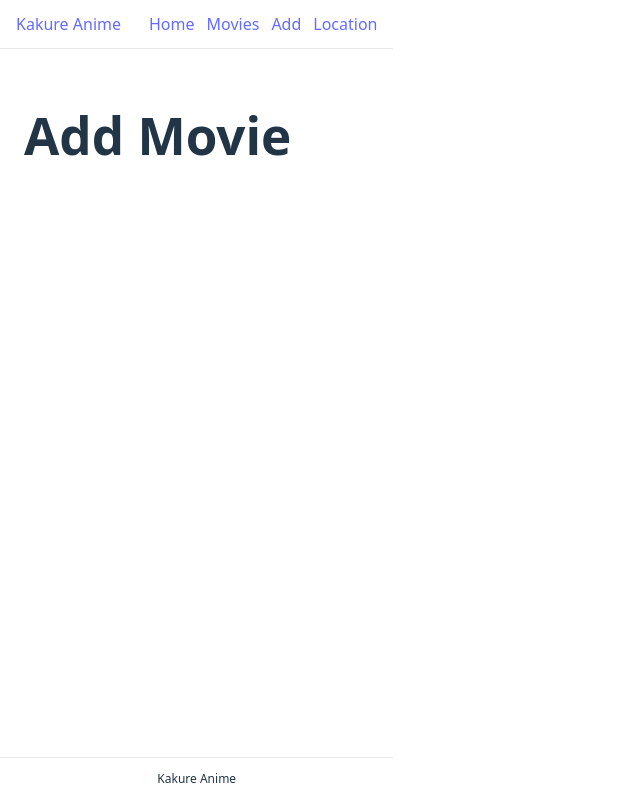
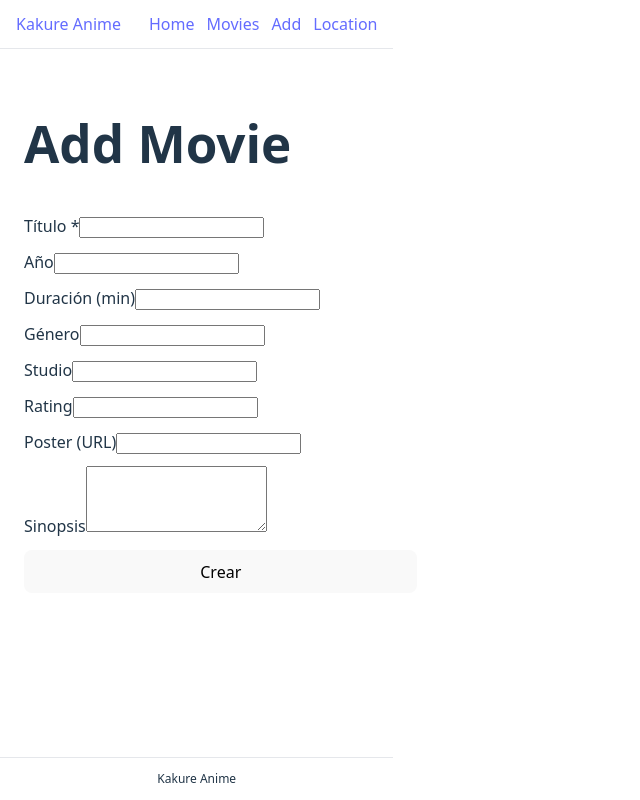
Before and after one commit to Maria19761976/kakureAnime, a React (Vite) app: page /add-movie in a window 1280 px wide. Shown: the whole page, without its empty margins (0-640 px from the left). Built offline with nearby package versions, Linux system fonts and the light colour scheme.

Commit message:
feat(add): add create movie form with POST + redirect

```diff
--- a/src/pages/AddMovie.jsx
+++ b/src/pages/AddMovie.jsx
@@ -1,3 +1,112 @@
+import { useState } from "react";
+import { useNavigate } from "react-router-dom";
+import { createMovie } from "../services/moviesApi";
+
+const initial = {
+  title: "",
+  year: "",
+  duration: "",
+  genre: "",
+  studio: "",
+  rating: "",
+  poster: "",
+  synopsis: "",
+};
+
 export default function AddMovie() {
-  return <h1>Add Movie</h1>;
+  const navigate = useNavigate();
+  const [form, setForm] = useState(initial);
+  const [saving, setSaving] = useState(false);
+  const [errorMsg, setErrorMsg] = useState("");
+
+  const onChange = (e) => {
+    const { name, value } = e.target;
+    setForm((prev) => ({ ...prev, [name]: value }));
+  };
+
+  const onSubmit = async (e) => {
+    e.preventDefault();
+    setErrorMsg("");
+
+    if (!form.title.trim()) {
+      setErrorMsg("El título es obligatorio.");
+      return;
+    }
+
+    const payload = {
+      id: crypto.randomUUID(),
+      title: form.title.trim(),
+      year: form.year ? Number(form.year) : undefined,
+      duration: form.duration ? Number(form.duration) : undefined,
+      genre: form.genre.trim() || "",
+      studio: form.studio.trim() || "",
+      rating: form.rating ? Number(form.rating) : undefined,
+      poster: form.poster.trim() || "",
+      synopsis: form.synopsis.trim() || "",
+    };
+
+    try {
+      setSaving(true);
+      await createMovie(payload);
+      navigate("/movies");
+    } catch (err) {
+      console.error(err);
+      setErrorMsg("No se pudo crear la película.");
+    } finally {
+      setSaving(false);
+    }
+  };
+
+  return (
+    <section>
+      <h1>Add Movie</h1>
+      {errorMsg ? <p>{errorMsg}</p> : null}
+
+      <form onSubmit={onSubmit} style={{ display: "grid", gap: 12, maxWidth: 520 }}>
+        <label>
+          Título *
+          <input name="title" value={form.title} onChange={onChange} />
+        </label>
+
+        <label>
+          Año
+          <input name="year" value={form.year} onChange={onChange} type="number" />
+        </label>
+
+        <label>
+          Duración (min)
+          <input name="duration" value={form.duration} onChange={onChange} type="number" />
+        </label>
+
+        <label>
+          Género
+          <input name="genre" value={form.genre} onChange={onChange} />
+        </label>
+
+        <label>
+          Studio
+          <input name="studio" value={form.studio} onChange={onChange} />
+        </label>
+
+        <label>
+          Rating
+          <input name="rating" value={form.rating} onChange={onChange} type="number" step="0.1" />
+        </label>
+
+        <label>
+          Poster (URL)
+          <input name="poster" value={form.poster} onChange={onChange} />
+        </label>
+
+        <label>
+          Sinopsis
+          <textarea name="synopsis" value={form.synopsis} onChange={onChange} rows={4} />
+        </label>
+
+        <button type="submit" disabled={saving}>
+          {saving ? "Guardando..." : "Crear"}
+        </button>
+      </form>
+    </section>
+  );
 }
```
